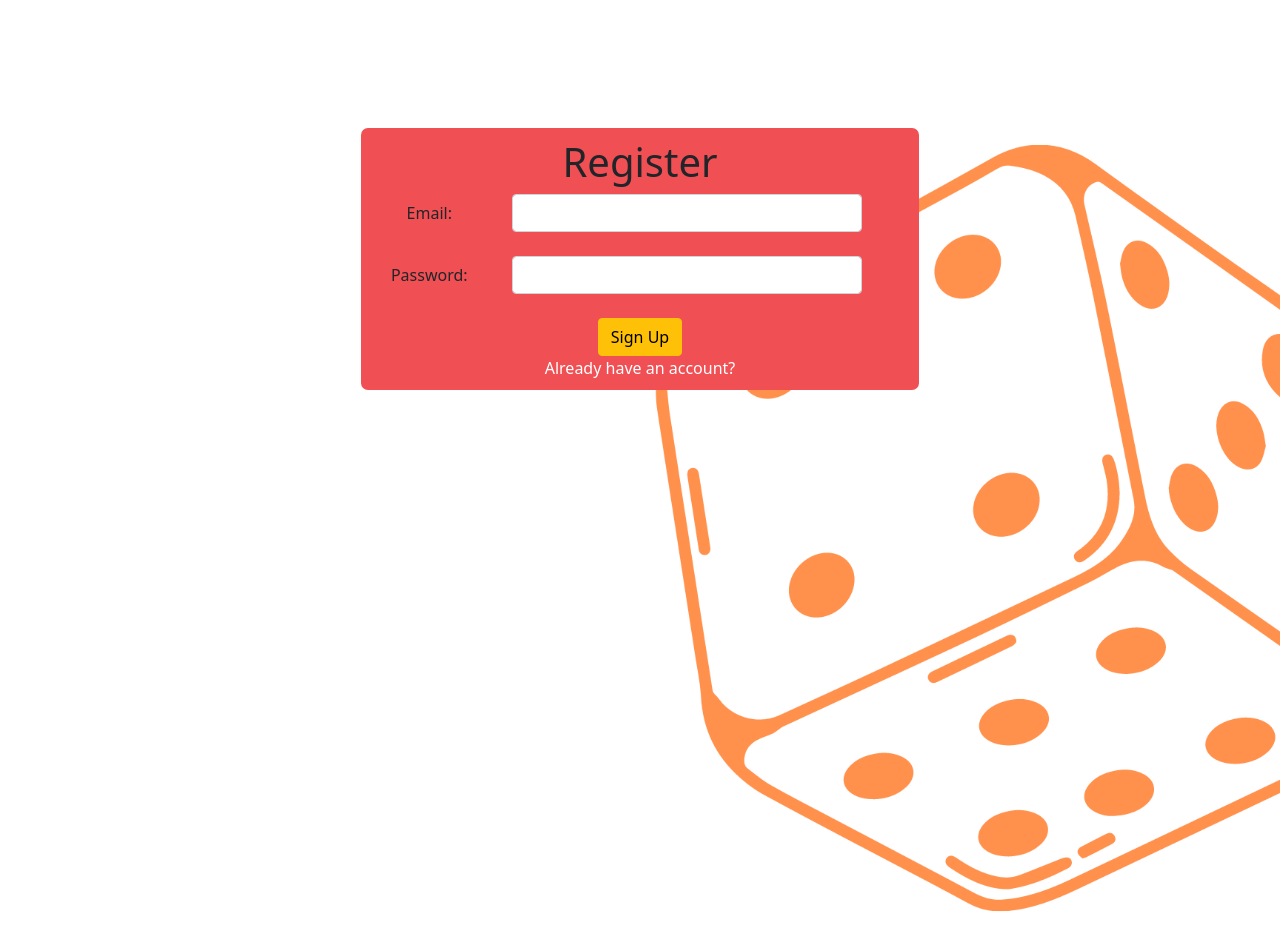
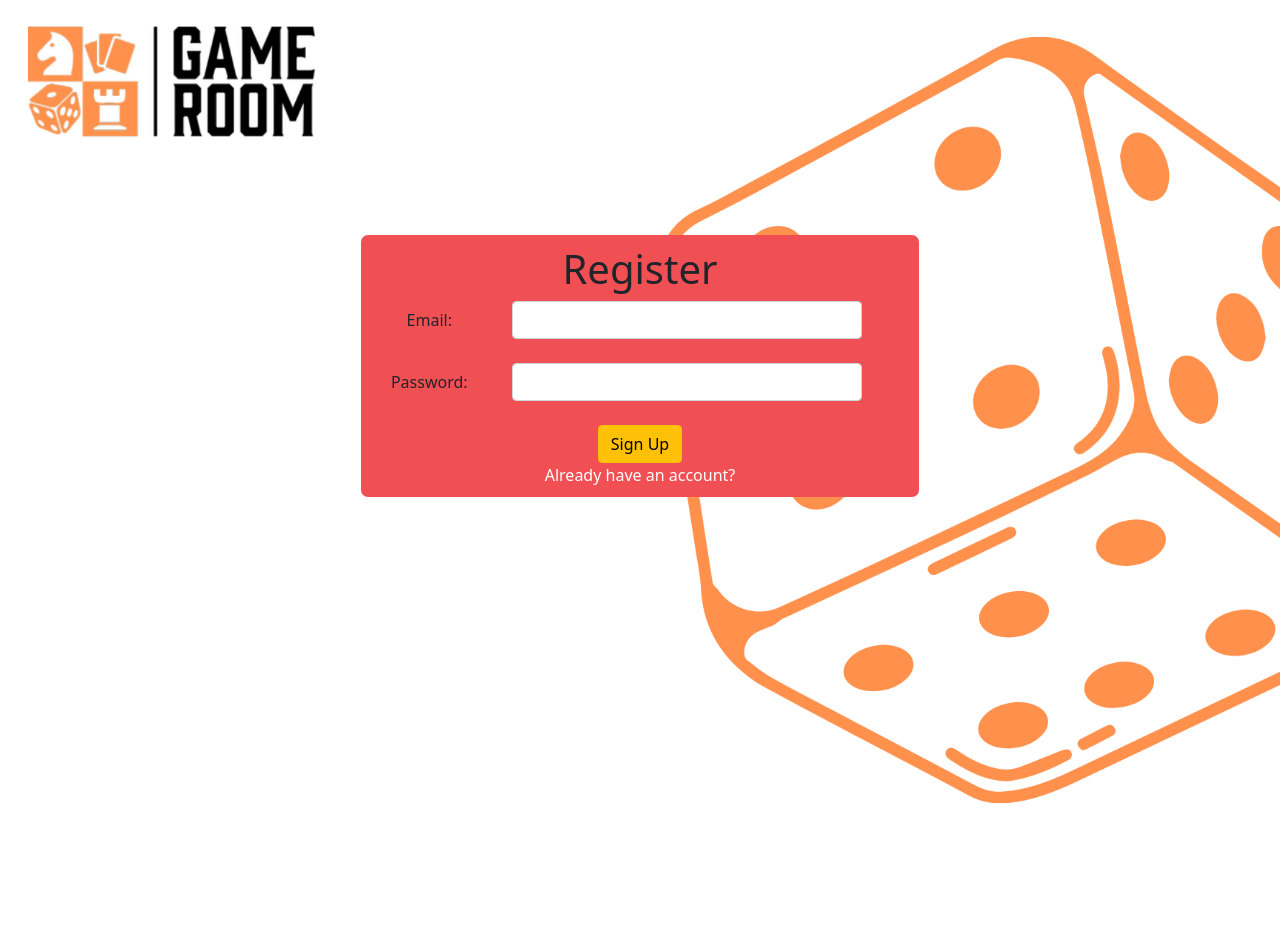
Before and after one commit to sktanner/rb-client, a React (Create React App) app: page / in a window 1280 px wide. After the commit the page ends 820 px from the top, so only its background shows below. Built offline with nearby package versions, Linux system fonts and the light colour scheme.

Commit message:
styling edits, push before deployment

```diff
--- a/src/App.css
+++ b/src/App.css
@@ -5,8 +5,25 @@
   height: 100vh;
 }
 
+.AppLogo {
+  background-image: url(./assets/AppLogo.png);
+  background-size: contain;
+  background-repeat: no-repeat;
+  /* background-position: center; */
+  height: 125px;
+  margin: 20px;
+}
+
+.NavLogo {
+  background-image: url(./assets/NavLogo.png);
+  background-size: contain;
+  background-repeat: no-repeat;
+  float: left !important;
+  margin-top: -15px !important;
+}
+
 .authContainer {
-  margin-top: 10%;
+  margin-top: 7%;
 }
 
 .authForm {
@@ -97,15 +114,20 @@ color: white;
   /* transition: all 1250ms cubic-bezier(0.19, 1, 0.22, 1); */
 }
 
-.imgDiv {
+.colCardImg:hover {
+  transform: scale(1.2) perspective(0pc);
+}
+
+/* .imgDiv {
   width:  100px;
   height: 100px;
-}
-.imgDiv:hover {
-  /* transform: scale(1.2) perspective(0pc); */
-  /* box-shadow: inset 0 0 20px rgba(255, 255, 255, .5), 0 0 20px rgba(255, 255, 255, .2); */
+} */
+
+/* .imgDiv:hover {
+  transform: scale(1.2) perspective(0pc);
+  box-shadow: inset 0 0 20px rgba(255, 255, 255, .5), 0 0 20px rgba(255, 255, 255, .2);
   box-shadow: inset 3px 4px 5px 6px #FFF !important;
-}
+} */
 
 
 
--- a/src/App.tsx
+++ b/src/App.tsx
@@ -62,14 +62,14 @@ class App extends React.Component<AppProps, AppState> {
 
   protectedViews = () => {
     return this.state.token === localStorage.getItem('token') ?
-      (<GameIndex token={this.state.token} />)
+      (<Collections token={this.state.token} />)
       : (<Auth updateToken={this.updateToken} updateIsAdmin={this.updateIsAdmin} />)
   }
 
   adminViews = () => {
     return localStorage.getItem('isAdmin') === 'true' ?
       (<Admin token={this.state.token} isAdmin={this.state.isAdmin} />)
-      : (<GameIndex token={this.state.token} />)
+      : (<Collections token={this.state.token} />)
   }
 
   render() {
@@ -77,15 +77,15 @@ class App extends React.Component<AppProps, AppState> {
       <div className="App">
         {this.state.token && (
           <Navbar>
-            <NavbarBrand className="link">Game Room</NavbarBrand>
+            <NavbarBrand className="NavLogo"></NavbarBrand>
             {this.state.isAdmin === "true" &&
               <Link to="/admin" className="link">Admin</Link>}
 
-              <Link to="/gameindex" className="link">Home</Link>
+              {/* <Link to="/gameindex" className="link">Home</Link> */}
 
               <Link to="/search" className="link">Search</Link>
 
-              <Link to="/collections" className="link">Collections</Link>
+              <Link to="/collections" className="link">My Collections</Link>
 
             <Link to='/'>
               <Button color="warning" onClick={this.clearToken}>Logout</Button>
--- a/src/components/auth/Auth.tsx
+++ b/src/components/auth/Auth.tsx
@@ -31,6 +31,8 @@ class Auth extends React.Component<AuthProps, AuthState> {
 
     render() {
         return (
+            <div>
+                <div className="AppLogo"></div>
             <Container fluid="sm" className="authContainer">
                 <Row>
                     {this.state.showLogin
@@ -47,6 +49,7 @@ class Auth extends React.Component<AuthProps, AuthState> {
                     }
                 </Row>
             </Container>
+            </div>
         )
     }
 }
--- a/src/components/collections/Collections.tsx
+++ b/src/components/collections/Collections.tsx
@@ -124,14 +124,14 @@ class Collections extends React.Component<CollectionsProps, CollectionsState> {
                         <Owned token={this.props.token} games={this.state.games} ownedGames={this.state.ownedGames} updateActive={this.state.updateActive} fetchGames={this.fetchGames} fetchOwnedGames={this.fetchOwnedGames} fetchPlayedGames={this.fetchPlayedGames} fetchWantToBuyGames={this.fetchWantToBuyGames} fetchWantToPlayGames={this.fetchWantToPlayGames}  />
                     </Col>
                     <Col>
+                    <h3>Want to Buy</h3>
+                        <WantToBuy token={this.props.token} games={this.state.games} wantToBuyGames={this.state.wantToBuyGames} updateActive={this.state.updateActive} fetchGames={this.fetchGames} fetchOwnedGames={this.fetchOwnedGames} fetchPlayedGames={this.fetchPlayedGames} fetchWantToBuyGames={this.fetchWantToBuyGames} fetchWantToPlayGames={this.fetchWantToPlayGames} />
+                    </Col>
+                    </Row>
+                <Row>
+                    <Col>
                     <h3>Played</h3>
                         <Played token={this.props.token} games={this.state.games} playedGames={this.state.playedGames} updateActive={this.state.updateActive} fetchGames={this.fetchGames} fetchOwnedGames={this.fetchOwnedGames} fetchPlayedGames={this.fetchPlayedGames} fetchWantToBuyGames={this.fetchWantToBuyGames} fetchWantToPlayGames={this.fetchWantToPlayGames} />
-                    </Col>
-                </Row>
-                <Row>
-                    <Col>
-                    <h3>Want to Buy</h3>
-                        <WantToBuy token={this.props.token} games={this.state.games} wantToBuyGames={this.state.wantToBuyGames} updateActive={this.state.updateActive} fetchGames={this.fetchGames} fetchOwnedGames={this.fetchOwnedGames} fetchPlayedGames={this.fetchPlayedGames} fetchWantToBuyGames={this.fetchWantToBuyGames} fetchWantToPlayGames={this.fetchWantToPlayGames} />
                     </Col>
                     <Col>
                     <h3>Want to Play</h3>
```
Also changed, not shown: src/assets/AppLogo.png (added), src/assets/NavLogo.png (added).
